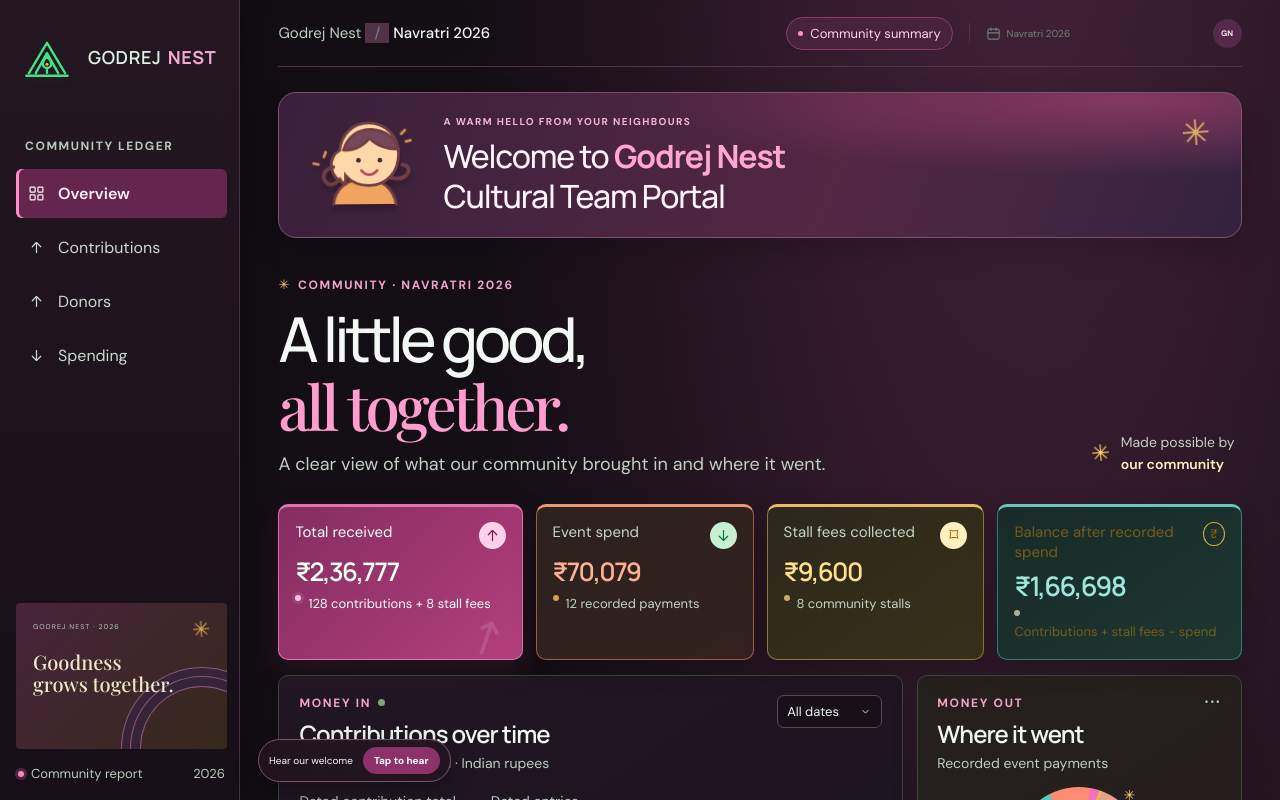
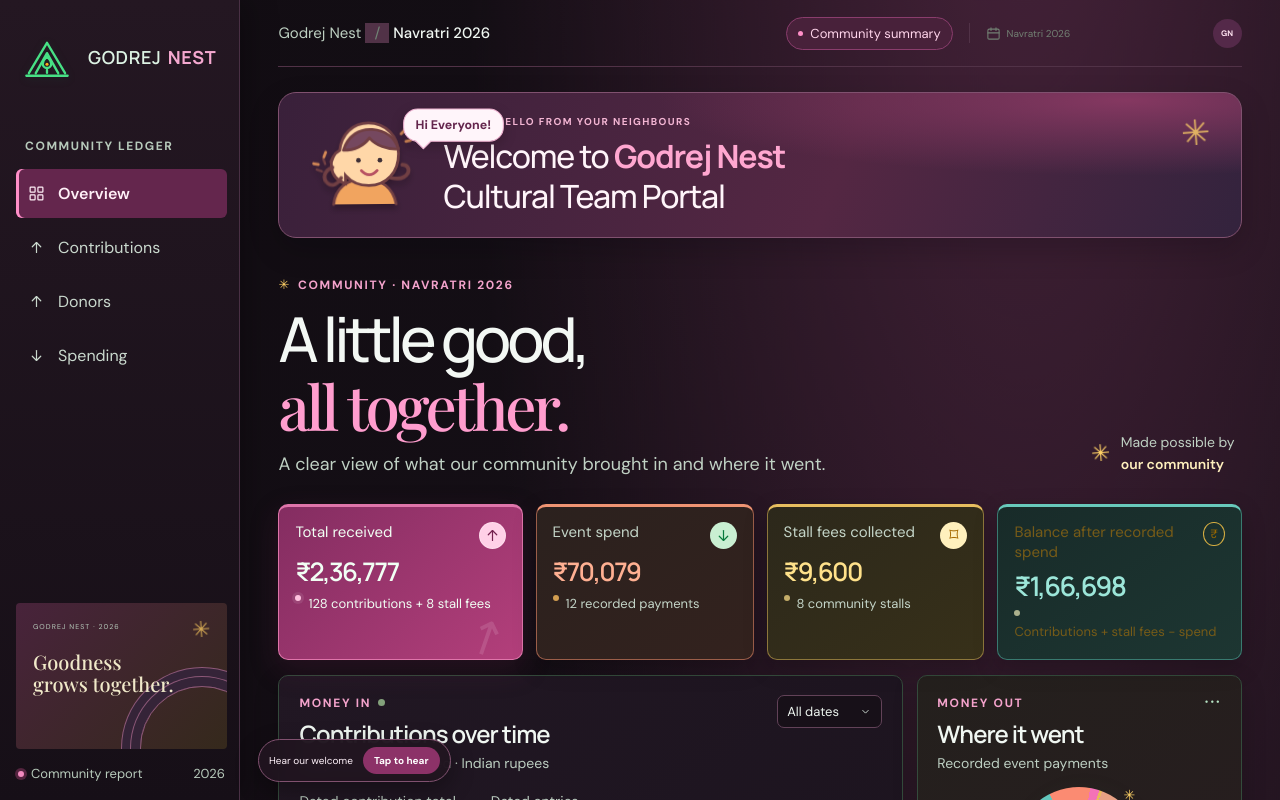
Before and after one commit to abhisheksawant52/Godrejnest, a React (Vite) app: page / in a window 1280 px wide. Shown: the top 800 px of the page. Built offline with nearby package versions, Linux system fonts and the light colour scheme; a web font is replaced by a local one.

Commit message:
Updating Data

```diff
--- a/src/styles.css
+++ b/src/styles.css
@@ -831,6 +831,11 @@
 /* Cultural team welcome banner */
 .welcome-banner{position:relative;display:flex;align-items:center;gap:22px;min-height:146px;margin:25px 0 0;padding:18px 30px;overflow:hidden;border:1px solid #80516f;border-radius:18px;background:radial-gradient(ellipse at 88% 5%,#853861 0%,transparent 39%),linear-gradient(112deg,#39203a,#542743 58%,#33233d);box-shadow:0 12px 30px #05020830}
 .welcome-mascot{width:112px;height:108px;flex:0 0 112px;display:grid;place-items:center;filter:drop-shadow(0 5px 3px #10070c55);animation:welcome-bob 3.4s ease-in-out infinite}
+.welcome-mascot-wrap{position:relative;flex:0 0 112px;width:112px;height:108px}
+.welcome-mascot-wrap .welcome-mascot{width:100%;height:100%}
+.mascot-wave{transform-box:view-box;transform-origin:27px 65px;animation:mascot-wave 1.25s ease-in-out infinite}
+.mascot-speech{position:absolute;z-index:2;top:1px;right:-80px;padding:7px 11px;border:1px solid #eeb1d0;border-radius:14px;background:#fff5fa;color:#64264d;font-size:12px;font-weight:800;white-space:nowrap;box-shadow:0 4px 12px #10070c35;animation:speech-pop 2.5s ease-in-out infinite}
+.mascot-speech:after{content:"";position:absolute;left:13px;bottom:-6px;width:10px;height:10px;background:#fff5fa;border-right:1px solid #eeb1d0;border-bottom:1px solid #eeb1d0;transform:rotate(45deg)}
 .welcome-mascot svg{width:100%;height:100%;overflow:visible}
 .welcome-banner-copy{position:relative;z-index:1}
 .welcome-banner-kicker{display:block;margin-bottom:8px;color:#f4b6d4;font-size:10px;font-weight:700;letter-spacing:.14em;text-transform:uppercase}
@@ -838,6 +843,8 @@
 .welcome-banner h2 strong{color:#ffa7d0;font-weight:700}
 .welcome-banner-spark{position:absolute;right:30px;top:17px;color:#ffd166;font-size:35px;opacity:.8;animation:festive-float 3s ease-in-out infinite}
 @keyframes welcome-bob{0%,100%{transform:translateY(0) rotate(-2deg)}50%{transform:translateY(-5px) rotate(2deg)}}
-@media(max-width:760px){.welcome-banner{min-height:116px;gap:12px;margin-top:16px;padding:12px 15px;border-radius:14px}.welcome-mascot{width:84px;height:84px;flex-basis:84px}.welcome-banner-kicker{font-size:8px;margin-bottom:5px}.welcome-banner h2{font-size:clamp(17px,4.6vw,23px)}.welcome-banner-spark{right:13px;top:8px;font-size:25px}.welcome-break{display:none}}
-@media(max-width:390px){.welcome-banner{gap:8px;padding:10px}.welcome-mascot{width:66px;height:72px;flex-basis:66px}.welcome-banner h2{font-size:16px}.welcome-banner-kicker{font-size:7px;letter-spacing:.1em}}
-@media(prefers-reduced-motion:reduce){.welcome-mascot,.welcome-banner-spark{animation:none}}
+@keyframes mascot-wave{0%,100%{transform:rotate(0)}25%{transform:rotate(-23deg)}50%{transform:rotate(8deg)}75%{transform:rotate(-18deg)}}
+@keyframes speech-pop{0%,100%{transform:translateY(0) scale(1)}50%{transform:translateY(-3px) scale(1.04)}}
+@media(max-width:760px){.welcome-banner{min-height:116px;gap:12px;margin-top:16px;padding:12px 15px;border-radius:14px}.welcome-mascot-wrap{width:84px;height:84px;flex-basis:84px}.welcome-mascot{width:84px;height:84px;flex-basis:84px}.mascot-speech{top:-5px;right:-68px;padding:5px 8px;font-size:10px}.welcome-banner-kicker{font-size:8px;margin-bottom:5px}.welcome-banner h2{font-size:clamp(17px,4.6vw,23px)}.welcome-banner-spark{right:13px;top:8px;font-size:25px}.welcome-break{display:none}}
+@media(max-width:390px){.welcome-banner{gap:8px;padding:10px}.welcome-mascot-wrap{width:66px;height:72px;flex-basis:66px}.welcome-mascot{width:66px;height:72px;flex-basis:66px}.mascot-speech{right:-72px;font-size:9px}.welcome-banner h2{font-size:16px}.welcome-banner-kicker{font-size:7px;letter-spacing:.1em}}
+@media(prefers-reduced-motion:reduce){.welcome-mascot,.welcome-banner-spark,.mascot-wave,.mascot-speech{animation:none}}
```
Also changed, not shown: src/main.jsx (+1 -1 lines).
